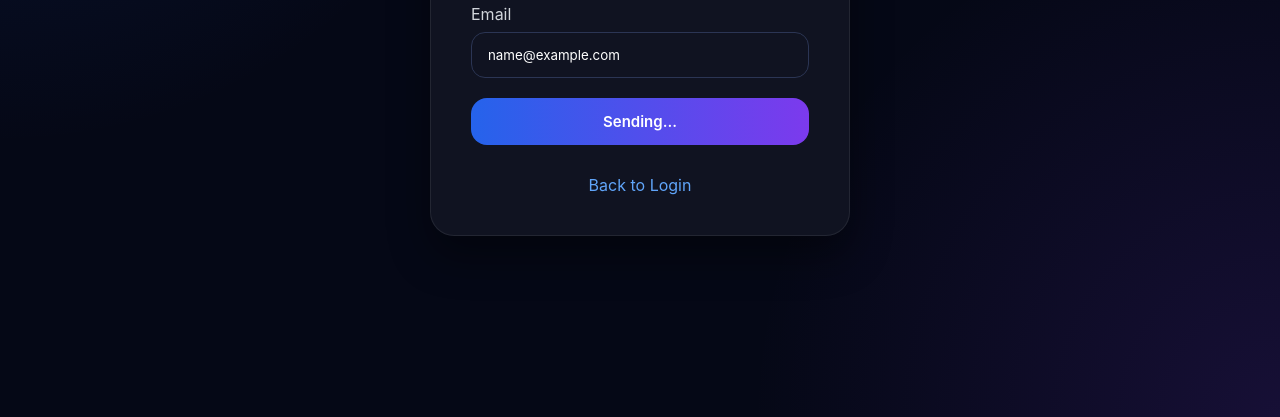
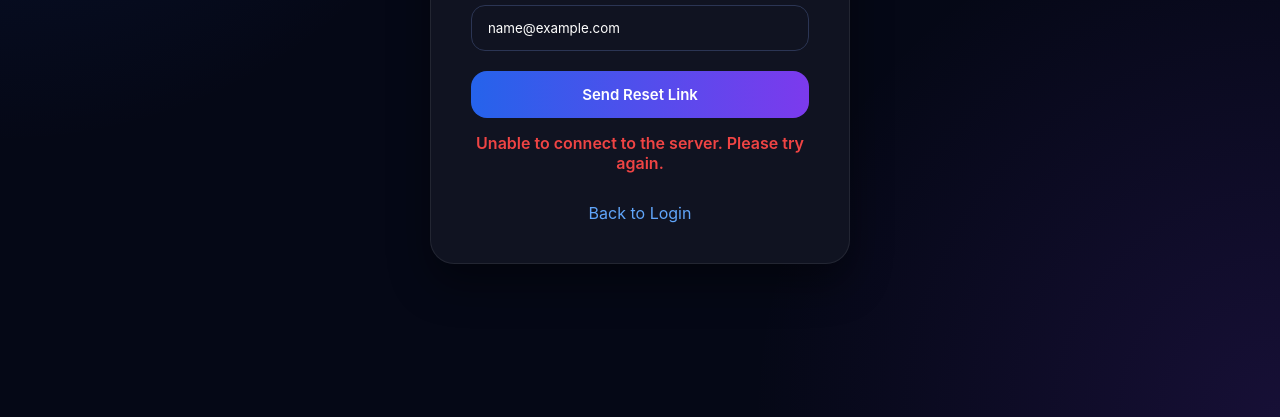
Before and after one commit to Satyamtiwari23/CyberSheild_Hub, a plain HTML site: page frontend/forgot-password.html in a window 1280 px wide. Both pictures are taken after typing "name@example.com" into the empty fields and a click on the button "Send Reset Link". Shown: the part 383-800 px from the top of the page. Drawn offline with Linux system fonts and the light colour scheme; no server answers.

Commit message:
Fix password reset API endpoints

```diff
--- a/frontend/forgot-password.html
+++ b/frontend/forgot-password.html
@@ -189,16 +189,29 @@
             .addEventListener("click", async () => {
 
                 const email =
-                    document.getElementById("email").value;
+                    document.getElementById("email").value.trim();
 
-                const btn = document.getElementById("sendBtn");
-                const msg = document.getElementById("message");
+                const btn =
+                    document.getElementById("sendBtn");
 
-                // Disable button
+                const msg =
+                    document.getElementById("message");
+
+                if (!email) {
+                    msg.style.color = "#ef4444";
+                    msg.textContent = "Please enter your email.";
+                    return;
+                }
+
                 btn.disabled = true;
                 btn.innerText = "Sending...";
 
-                console.log("Before fetch");
+                msg.textContent = "";
+
+                try {
+
+                    console.log("Sending forgot-password request...");
+                    console.log("Email:", email);
 
                     const res = await fetch(
                         "https://cybersheild-hub.onrender.com/api/forgot-password",
@@ -211,25 +224,38 @@
                         }
                     );
 
-                console.log("Fetch completed");
+                    console.log("Response status:", res.status);
 
                     const data = await res.json();
 
-                console.log(data);
-
-                // Enable button again
-                btn.disabled = false;
-                btn.innerText = "Send Reset Link";
+                    console.log("Backend response:", data);
 
                     if (res.ok) {
 
                         msg.style.color = "#22c55e";
-                    msg.textContent = data.message;
+                        msg.textContent =
+                            data.message || "Reset link sent successfully.";
 
                     } else {
 
                         msg.style.color = "#ef4444";
-                    msg.textContent = data.message;
+                        msg.textContent =
+                            data.message || "Something went wrong.";
+
+                    }
+
+                } catch (error) {
+
+                    console.error("Forgot password error:", error);
+
+                    msg.style.color = "#ef4444";
+                    msg.textContent =
+                        "Unable to connect to the server. Please try again.";
+
+                } finally {
+
+                    btn.disabled = false;
+                    btn.innerText = "Send Reset Link";
 
                 }
 
```
Also changed, not shown: frontend/reset-password.html (+1 -1 lines). Lines whose indentation alone changed are shown as unchanged.
